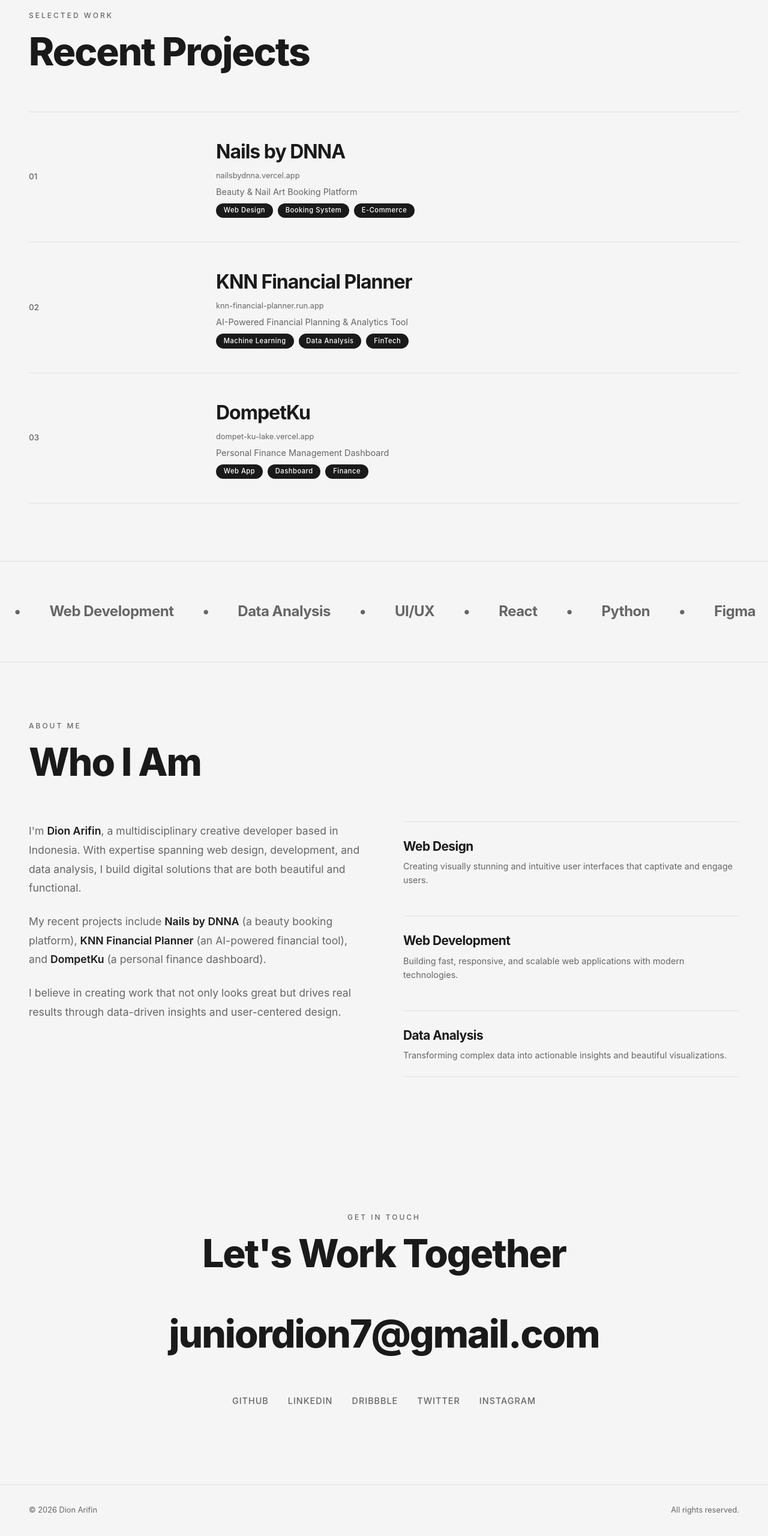
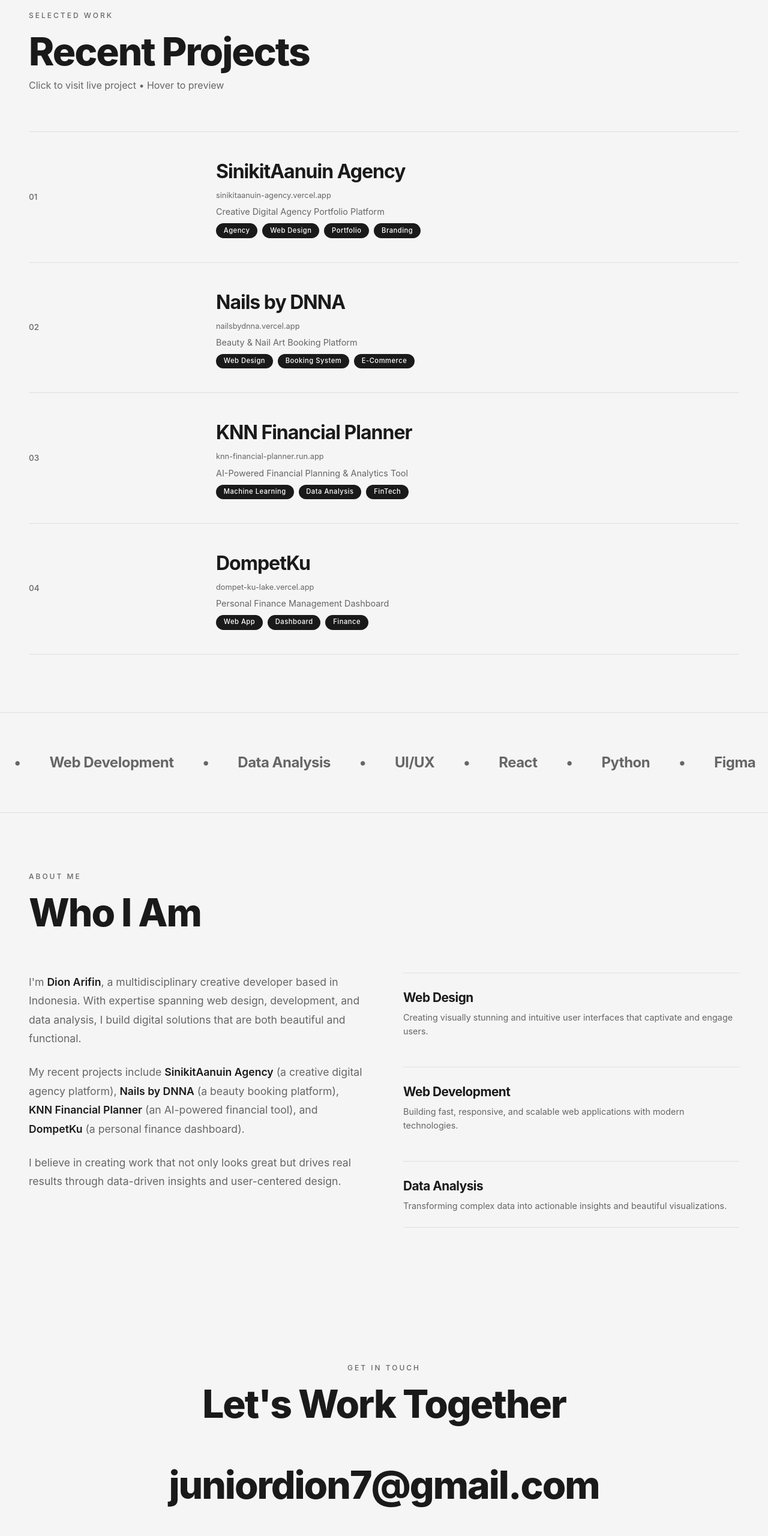
Before and after one commit to arifin1301/portofolio, a plain HTML site: page index.html in a window 1280 px wide. Shown: the part 880-3440 px from the top of the page at 60% size. Drawn offline with Linux system fonts and the light colour scheme.

Commit message:
add project

```diff
--- a/index.html
+++ b/index.html
@@ -302,6 +302,12 @@
             line-height: 1.1;
         }
 
+        .section-subtitle {
+            font-size: 1rem;
+            color: var(--text-secondary);
+            margin-top: 0.5rem;
+        }
+
         .projects-list {
             display: flex;
             flex-direction: column;
@@ -450,6 +456,7 @@
         .service-item {
             padding: 1.5rem 0;
             border-top: 1px solid var(--border);
+            cursor: default;
         }
 
         .service-item:last-child {
@@ -489,6 +496,7 @@
             letter-spacing: -0.5px;
             color: var(--text-secondary);
             transition: color 0.3s ease;
+            cursor: default;
         }
 
         .marquee span:hover {
@@ -530,9 +538,14 @@
             transition: transform 0.4s var(--transition);
         }
 
+        .contact-email:hover {
+            color: var(--accent);
+        }
+
         .contact-email:hover::after {
             transform: scaleX(1);
             transform-origin: left;
+            background: var(--accent);
         }
 
         .social-links {
@@ -540,6 +553,7 @@
             justify-content: center;
             gap: 2rem;
             margin-top: 3rem;
+            flex-wrap: wrap;
         }
 
         .social-links a {
@@ -629,6 +643,10 @@
             body {
                 cursor: auto;
             }
+
+            .contact-email {
+                font-size: 1.5rem;
+            }
         }
     </style>
 </head>
@@ -686,11 +704,29 @@
         <div class="section-header">
             <p class="section-label">Selected Work</p>
             <h2 class="section-title">Recent Projects</h2>
+            <p class="section-subtitle">Click to visit live project • Hover to preview</p>
         </div>
         <div class="projects-list">
-            <!-- Project 1: Nails by DNNA -->
+            <!-- Project 1: SinikitAanuin Agency (NEW) -->
+            <a href="https://sinikitaanuin-agency.vercel.app/" target="_blank" class="project-item" data-preview="https://sinikitaanuin-agency.vercel.app/">
+                <span class="project-number">01</span>
+                <div class="project-info">
+                    <h3>SinikitAanuin Agency</h3>
+                    <p class="project-url">sinikitaanuin-agency.vercel.app</p>
+                    <p>Creative Digital Agency Portfolio Platform</p>
+                    <div class="project-tags">
+                        <span class="project-tag">Agency</span>
+                        <span class="project-tag">Web Design</span>
+                        <span class="project-tag">Portfolio</span>
+                        <span class="project-tag">Branding</span>
+                    </div>
+                </div>
+                <span class="project-arrow"><i class="fas fa-arrow-right"></i></span>
+            </a>
+
+            <!-- Project 2: Nails by DNNA -->
             <a href="https://nailsbydnna.vercel.app/" target="_blank" class="project-item" data-preview="https://nailsbydnna.vercel.app/">
-                <span class="project-number">01</span>
+                <span class="project-number">02</span>
                 <div class="project-info">
                     <h3>Nails by DNNA</h3>
                     <p class="project-url">nailsbydnna.vercel.app</p>
@@ -704,9 +740,9 @@
                 <span class="project-arrow"><i class="fas fa-arrow-right"></i></span>
             </a>
 
-            <!-- Project 2: KNN Financial Planner -->
+            <!-- Project 3: KNN Financial Planner -->
             <a href="https://knn-financial-planner-357378520513.us-west1.run.app/" target="_blank" class="project-item" data-preview="https://knn-financial-planner-357378520513.us-west1.run.app/">
-                <span class="project-number">02</span>
+                <span class="project-number">03</span>
                 <div class="project-info">
                     <h3>KNN Financial Planner</h3>
                     <p class="project-url">knn-financial-planner.run.app</p>
@@ -720,9 +756,9 @@
                 <span class="project-arrow"><i class="fas fa-arrow-right"></i></span>
             </a>
 
-            <!-- Project 3: DompetKu -->
+            <!-- Project 4: DompetKu -->
             <a href="https://dompet-ku-lake.vercel.app/" target="_blank" class="project-item" data-preview="https://dompet-ku-lake.vercel.app/">
-                <span class="project-number">03</span>
+                <span class="project-number">04</span>
                 <div class="project-info">
                     <h3>DompetKu</h3>
                     <p class="project-url">dompet-ku-lake.vercel.app</p>
@@ -764,6 +800,10 @@
             <span>Tableau</span>
             <span>•</span>
             <span>Power BI</span>
+            <span>•</span>
+            <span>Next.js</span>
+            <span>•</span>
+            <span>TypeScript</span>
             <!-- Duplicate for seamless loop -->
             <span>Web Design</span>
             <span>•</span>
@@ -788,6 +828,10 @@
             <span>Tableau</span>
             <span>•</span>
             <span>Power BI</span>
+            <span>•</span>
+            <span>Next.js</span>
+            <span>•</span>
+            <span>TypeScript</span>
         </div>
     </div>
 
@@ -803,7 +847,7 @@
                     I'm <span class="highlight-text">Dion Arifin</span>, a multidisciplinary creative developer based in Indonesia. With expertise spanning web design, development, and data analysis, I build digital solutions that are both beautiful and functional.
                 </p>
                 <p>
-                    My recent projects include <span class="highlight-text">Nails by DNNA</span> (a beauty booking platform), <span class="highlight-text">KNN Financial Planner</span> (an AI-powered financial tool), and <span class="highlight-text">DompetKu</span> (a personal finance dashboard).
+                    My recent projects include <span class="highlight-text">SinikitAanuin Agency</span> (a creative digital agency platform), <span class="highlight-text">Nails by DNNA</span> (a beauty booking platform), <span class="highlight-text">KNN Financial Planner</span> (an AI-powered financial tool), and <span class="highlight-text">DompetKu</span> (a personal finance dashboard).
                 </p>
                 <p>
                     I believe in creating work that not only looks great but drives real results through data-driven insights and user-centered design.
@@ -832,11 +876,10 @@
         <h2 class="section-title" style="margin-bottom: 3rem;">Let's Work Together</h2>
         <a href="mailto:juniordion7@gmail.com" class="contact-email">juniordion7@gmail.com</a>
         <div class="social-links">
-            <a href="https://github.com/arifin1301">GitHub</a>
-            <a href="https://www.linkedin.com/in/dionarifin13012003/">LinkedIn</a>
-            <a href="#">Dribbble</a>
-            <a href="#">Twitter</a>
-            <a href="https://www.instagram.com/arifindion__">Instagram</a>
+            <a href="#"><i class="fab fa-github"></i> GitHub</a>
+            <a href="#"><i class="fab fa-linkedin-in"></i> LinkedIn</a>
+            <a href="#"><i class="fab fa-dribbble"></i> Dribbble</a>
+            <a href="#"><i class="fab fa-instagram"></i> Instagram</a>
         </div>
     </section>
 
@@ -938,7 +981,6 @@
 
             item.addEventListener('mouseleave', () => {
                 projectPreview.classList.remove('visible');
-                // Don't clear src immediately to allow smooth transition
                 setTimeout(() => {
                     if (!projectPreview.classList.contains('visible')) {
                         previewFrame.src = '';
@@ -1038,7 +1080,6 @@
             el.style.transition = 'all 0.8s cubic-bezier(0.76, 0, 0.24, 1)';
             observer.observe(el);
 
-            // Trigger immediately if already visible
             if (el.getBoundingClientRect().top < window.innerHeight) {
                 setTimeout(() => {
                     el.style.opacity = '1';
```
Also changed, not shown: 1 other file.
